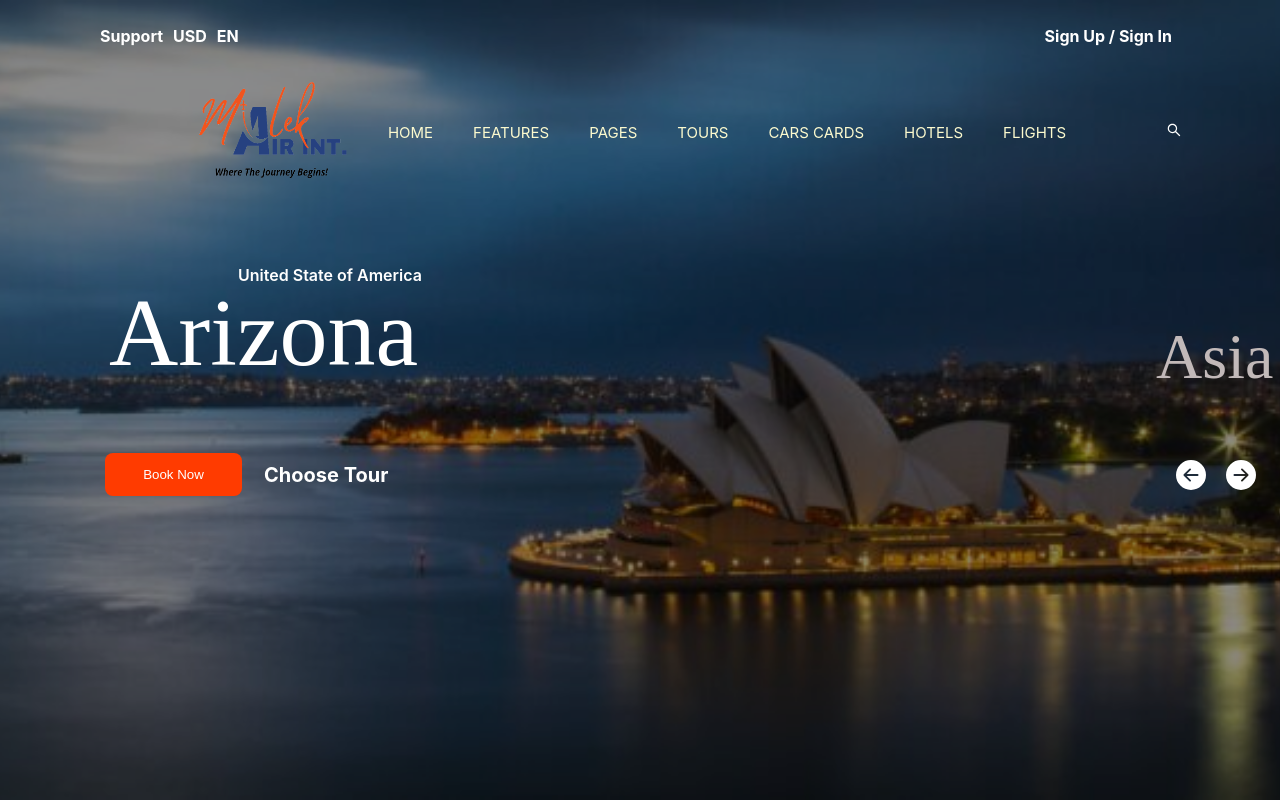
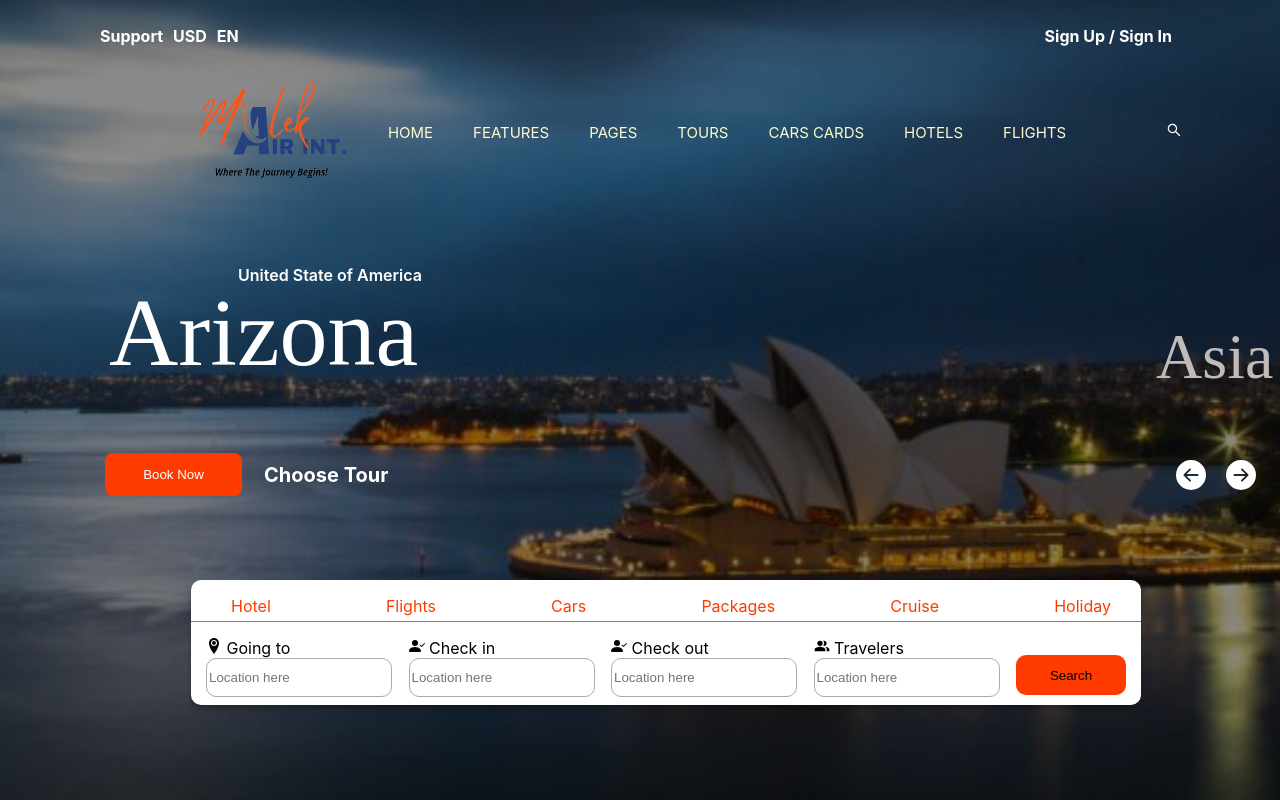
Before and after one commit to Shuvoghosh7/tour_planner, a React (Create React App) app: page / in a window 1280 px wide. Shown: the top 800 px of the page. Built offline with nearby package versions, Linux system fonts and the light colour scheme.

Commit message:
complete facility section

```diff
--- a/src/pages/Home/Banner/Banner.css
+++ b/src/pages/Home/Banner/Banner.css
@@ -172,4 +172,5 @@
         position: absolute;
         left: 580px;
     }
+
 }
--- a/src/pages/Home/Facility/Facility.css
+++ b/src/pages/Home/Facility/Facility.css
@@ -1,4 +1,96 @@
-.text{
-    background-color: brown;
-    width: 300px;
+.our-facility {
+    position: absolute;
+    width: 950px;
+    height: 125px;
+    left: 191px;
+    top: 580px;
+    background: #ffff;
+    box-shadow: 0px 4px 4px rgba(0, 0, 0, 0.25);
+    border-radius: 10px;
 }
+
+.facility-manu {
+    display: flex;
+    justify-content: space-between;
+    padding-bottom: 5px;
+    border-bottom: 1px solid gray;
+}
+
+.facility-manu li {
+    list-style-type: none;
+}
+
+.holiday {
+    margin-right: 30px;
+}
+
+.facility-Link {
+    text-decoration: none;
+    color: #FF3B00;
+}
+
+.facility-Link:hover {
+    background-color: #FF3B00;
+    color: white;
+    padding: 2px 10px 2px 10px;
+    border-radius: 5px;
+}
+
+.search-facility {
+    display: flex;
+    justify-content: space-between;
+    align-items: center;
+    margin: 0px 15px;
+}
+
+.input-text {
+    width: 180px;
+    height: 35px;
+    background: #FFFFFF;
+    border: 1px solid #B6A7A7;
+    border-radius: 10px;
+}
+
+.submit-btn {
+    margin-top: 15px;
+    background: #FF3B00;
+    border-radius: 10px;
+    border: none;
+    width: 110px;
+    height: 40px;
+}
+
+@media screen and (max-width: 640px) {
+    .our-facility {
+        position: absolute;
+        width: 350px;
+        height: 380px;
+        left: 11px;
+        top: 780px;
+    }
+
+    .facility-manu {
+        display: flex;
+        justify-content: space-around;
+        gap:6px;
+    }
+
+    .facility-Link {}
+    .search-facility {
+        display: flex;
+        flex-direction: column;
+        justify-content: center;
+        align-items: center;
+    }
+
+}
+
+@media screen and (min-width:768px) and (max-width:1023px) {
+    .our-facility {
+        position: absolute;
+        width: 620px;
+        height: 225px;
+        left: 80px;
+        top: 880px;
+    }
+}
--- a/src/pages/Home/Facility/Facility.js
+++ b/src/pages/Home/Facility/Facility.js
@@ -1,9 +1,53 @@
 import React from 'react';
+import { Link } from 'react-router-dom';
+import { ImLocation2 } from 'react-icons/im';
+import { BsFillPersonCheckFill } from 'react-icons/bs';
+import { MdPeopleAlt } from 'react-icons/md';
 import './Facility.css'
 const Facility = () => {
     return (
-        <div>
-            <p className='text'>Lorem ipsum dolor sit amet consectetur adipisicing elit. Cupiditate quas alias iste unde impedit praesentium asperiores omnis sequi dicta voluptatum accusantium consequuntur et, exercitationem blanditiis minus dolores atque hic expedita.</p>
+        <div className='our-facility'>
+            <div>
+                <ul className='facility-manu'>
+                    <li className='hotel-link'><Link to="/hotel" className='facility-Link'>Hotel</Link></li>
+                    <li><Link className='facility-Link'>Flights</Link></li>
+                    <li><Link to="/Cars" className='facility-Link'>Cars</Link></li>
+                    <li><Link to="/Packages" className='facility-Link'>Packages</Link></li>
+                    <li><Link to="/Cruise" className='facility-Link'>Cruise</Link></li>
+                    <li to="/Holiday" className='holiday'><Link className='facility-Link'>Holiday</Link></li>
+                </ul>
+            </div>
+            <div>
+                <form className='search-facility'>
+                    <div>
+                        <div>
+                            <label><span><ImLocation2/></span> Going to</label>
+                        </div>
+                        <input type="text" placeholder='Location here' className='input-text'/>
+                    </div>
+                    <div>
+                        <div>
+                            <label><span><BsFillPersonCheckFill/></span> Check in</label>
+                        </div>
+                        <input type="text" placeholder='Location here' className='input-text'/>
+                    </div>
+                    <div>
+                        <div>
+                            <label><span><BsFillPersonCheckFill/></span> Check out </label>
+                        </div>
+                        <input type="text" placeholder='Location here' className='input-text'/>
+                    </div>
+                    <div>
+                        <div>
+                            <label><span><MdPeopleAlt/></span> Travelers</label>
+                        </div>
+                        <input type="text" placeholder='Location here' className='input-text'/>
+                    </div>
+                    <div>
+                        <input type="submit" value="Search" className='submit-btn'/>
+                    </div>
+                </form>
+            </div>
         </div>
     );
 };
```
